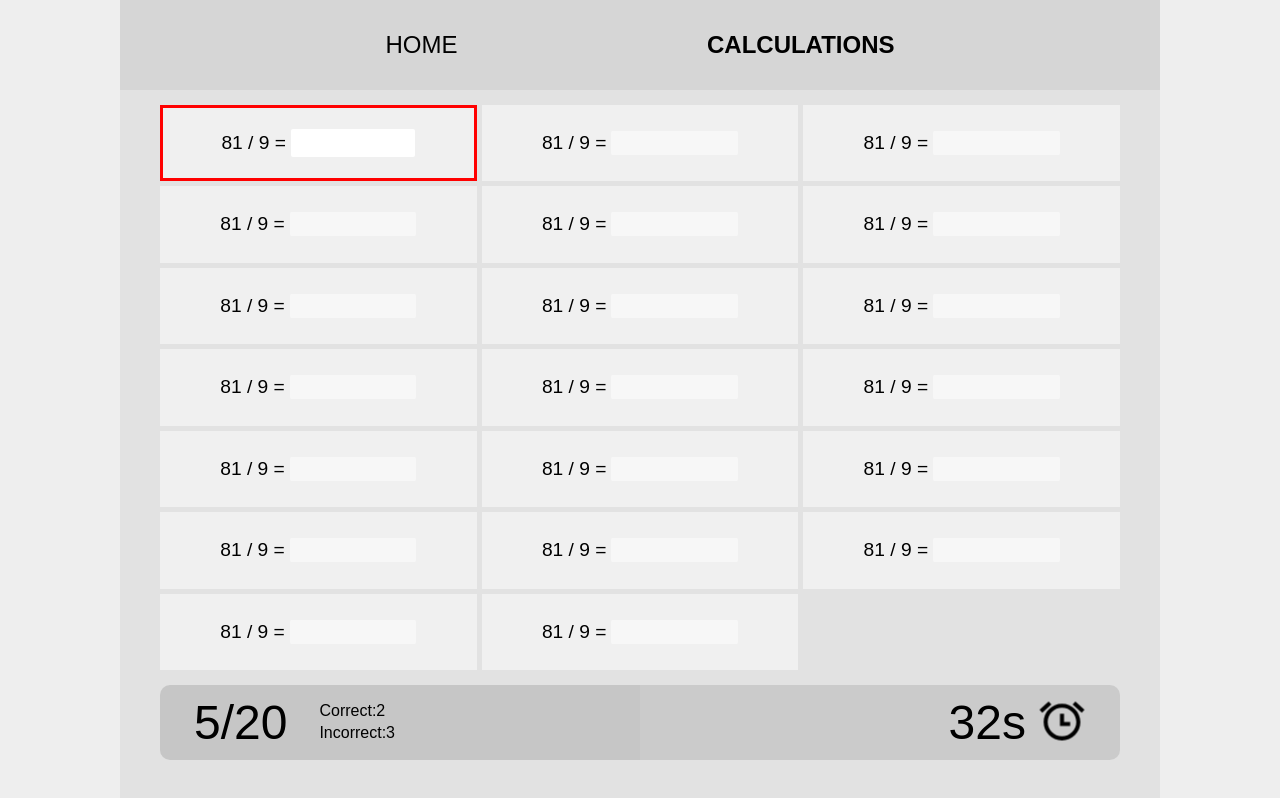
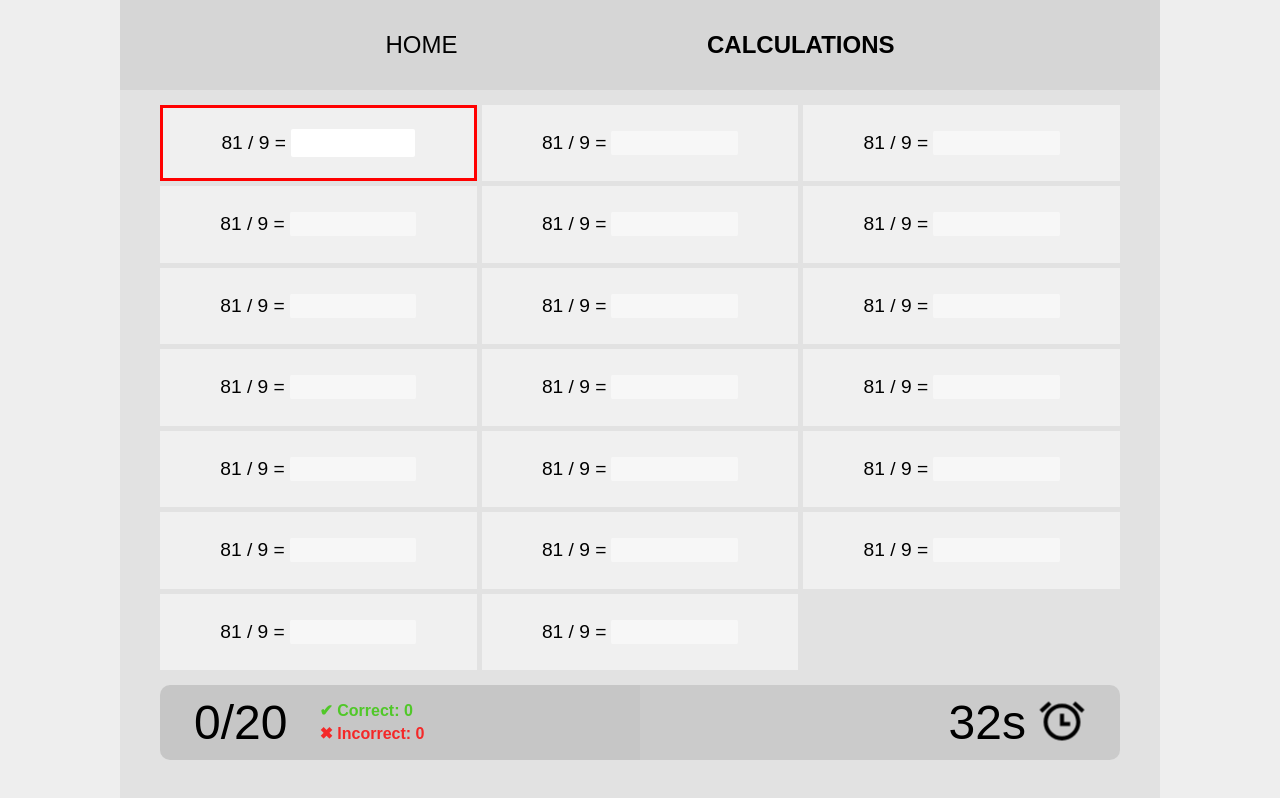
Before and after one commit to koshonson/calculations, a React app: page / in a window 1280 px wide. Both pictures are taken after a click on the element "CALCULATIONS". Built offline with nearby package versions, Linux system fonts and the light colour scheme.

Commit message:
Progress component + state/data flow from Problem via Calculations

```diff
--- a/src/components/calculations/Calculations.js
+++ b/src/components/calculations/Calculations.js
@@ -1,17 +1,35 @@
 import '../../styles/calculations.css';
-import React from 'react';
+import React, { useState } from 'react';
 import Problems from './Problems';
 import Progress from './Progress';
 import Timer from './Timer';
 
 const Caulculations = ({ numProblems }) => {
+	const [timer, setTimer] = useState(0);
+	const [progress, setProgress] = useState({
+		count: numProblems,
+		done: 0,
+		correct: 0,
+		wrong: 0
+	});
+
+	const updateProgress = result => {
+		const update = { ...progress };
+		update.done++;
+		result ? update.correct++ : update.wrong++;
+		setProgress(update);
+	};
+
 	return (
 		<div className="screen centered">
 			<div className="calculations-board">
-				<Problems numProblems={numProblems} />
+				<Problems
+					numProblems={numProblems}
+					updateProgress={updateProgress}
+				/>
 				<div className="status-ribbon">
-					<Progress />
-					<Timer />
+					<Progress progress={progress} />
+					<Timer timer={timer} />
 				</div>
 			</div>
 		</div>
--- a/src/components/calculations/Problem.js
+++ b/src/components/calculations/Problem.js
@@ -1,6 +1,6 @@
 import React, { useState, useRef } from 'react';
 
-const Problem = ({ id }) => {
+const Problem = ({ updateProgress, id }) => {
 	const [result, setResult] = useState(8);
 	const [input, setInput] = useState('');
 	const [submitted, setSubmitted] = useState(false);
@@ -38,7 +38,7 @@ const Problem = ({ id }) => {
 		if (input || input === 0) {
 			setSubmitted(true);
 			setCorrect(result === input);
-			// updateProgress(result === input);
+			updateProgress(result === input);
 		}
 	};
 
--- a/src/components/calculations/Progress.js
+++ b/src/components/calculations/Progress.js
@@ -1,17 +1,19 @@
 import React from 'react';
 
-const Progress = () => {
+const Progress = ({ progress }) => {
+	const { count, done, correct, wrong } = progress;
+
 	return (
 		<div className="progress">
-			<div className="progress-counter">5/20</div>
+			<div className="progress-counter">
+				{done}/{count}
+			</div>
 			<div className="progress-stats">
 				<div className="progress-item">
-					<div className="progress-item-key">Correct:</div>
-					<div className="progress-item-value">2</div>
+					<div className="green-text">✔ Correct: {correct}</div>
 				</div>
 				<div className="progress-item">
-					<div className="progress-item-key">Incorrect:</div>
-					<div className="progress-item-value">3</div>
+					<div className="red-text">✖ Incorrect: {wrong}</div>
 				</div>
 			</div>
 		</div>
--- a/src/styles/calculations.css
+++ b/src/styles/calculations.css
@@ -86,6 +86,16 @@
 .progress-item {
 	margin: 2px 0;
 	display: flex;
+	align-items: center;
+	font-weight: bold;
+}
+
+.red-text {
+	color: rgba(255, 0, 0, 0.8);
+}
+
+.green-text {
+	color: rgba(50, 200, 0, 0.8);
 }
 
 .timer {
@@ -114,9 +124,11 @@
 	.problems {
 		grid-template-columns: repeat(auto-fit, minmax(130px, 1fr));
 	}
+
 	.status-ribbon {
 		grid-template-columns: repeat(auto-fit, minmax(260px, 1fr));
 	}
+
 	.progress {
 		border-radius: 10px 10px 0 0;
 	}
```
